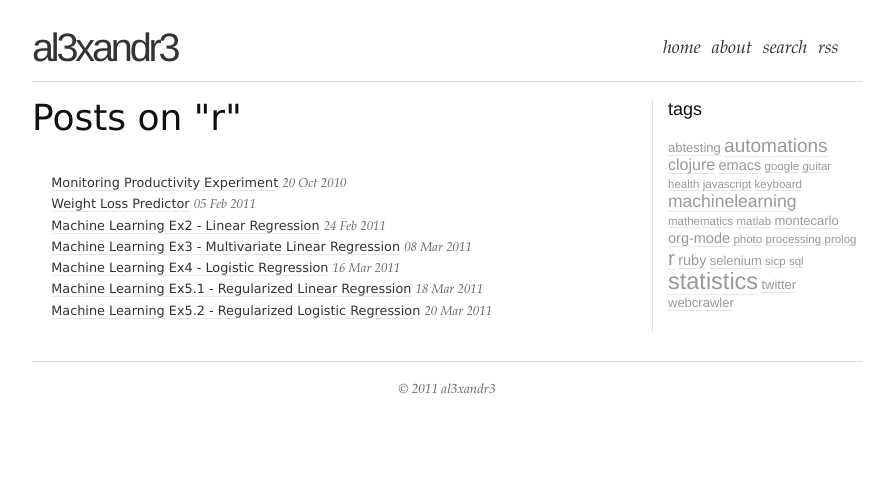
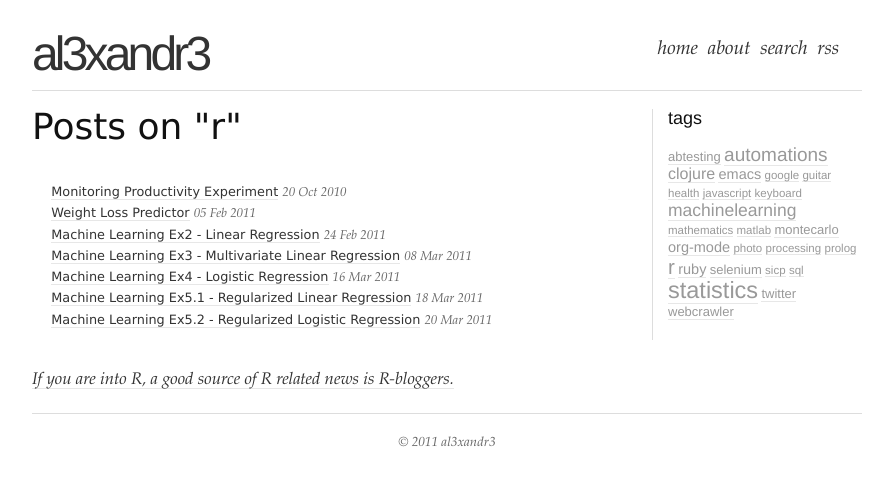
Before and after one commit to al3xandr3/al3xandr3.github.io, a Jekyll site: the page built from tags/r.html, in a window 1280 px wide. Shown: the top 486 px of the page, without its empty margins (173-1066 px from the left). Built offline with Jekyll 4.4.1, drawn with Linux system fonts in a browser that asks for light colours.

Commit message:
r-bloggers in R tags page

```diff
--- a/_org/posts/2011-03-20-ml-ex52.org
+++ b/_org/posts/2011-03-20-ml-ex52.org
@@ -203,4 +203,4 @@ legend("topright",  c(expression(lambda==0), expression(lambda==1),expression(la
 
 [[http://al3xandr3.github.com/img/ml-ex52-fit.png]]
 
-See that the black one is the more tightly fit to the crosses $\lambda=0$, and as we increase Lambda values it becomes more loose(and more generalized).
+See that the black line ($\lambda=0$) is the more tightly fit to the crosses points spread, and as we increase the lambda values it becomes more loose(and more generalized).
--- a/_posts/2011-03-20-ml-ex52.html
+++ b/_posts/2011-03-20-ml-ex52.html
@@ -309,7 +309,7 @@ legend(<span style="color: #8b2252;">"topright"</span>,  c(expression(lambda==0)
 <img src="http://al3xandr3.github.com/img/ml-ex52-fit.png" alt="http://al3xandr3.github.com/img/ml-ex52-fit.png" />
 </p>
 <p>
-See that the black one is the more tightly fit to the crosses \(\lambda=0\), and as we increase Lambda values it becomes more loose(and more generalized).
+See that the black line (\(\lambda=0\)) is the more tightly fit to the crosses points spread, and as we increase the lambda values it becomes more loose(and more generalized).
 </p></div>
 </div>
 <div id="postamble">
--- a/js/al3xandr3.js
+++ b/js/al3xandr3.js
@@ -24,7 +24,7 @@ $(function () {
 
   $("#title").css({
     "float": "left",
-    "font-size": "330%",
+    "font-size": "400%",
     "letter-spacing": "-.08em",
     "border-bottom": "0px solid"
   });
@@ -36,8 +36,8 @@ $(function () {
 
   $("#menu li").css({
     "float": "left",
-    "margin": "0 0.3em",
-    "font-size": "150%"
+    "margin": "0 0.25em",
+    "font-size": "160%"
   }).addClass("alt");
 
   $("#menu li a").css({
--- a/tags.rb
+++ b/tags.rb
@@ -30,6 +30,10 @@ HTML
   end
   html << '</div></ul>'
 
+  if category == 'r'
+    html << '</br><a href="http://www.r-bloggers.com/" class="alt" style="font-size: 140%; ">If you are into R, a good source of R related news is R-bloggers.</a>'
+  end
+
   File.open("/my/al3xandr3.github.com/tags/#{category}.html", 'w+') do |file|
     file.puts html
   end
--- a/tags/r.html
+++ b/tags/r.html
@@ -38,4 +38,4 @@ title: Posts on "r"
           <a href="/2011/03/20/ml-ex52.html">Machine Learning Ex5.2 - Regularized Logistic Regression</a>
           <span id="post-date" class="alt">20 Mar 2011</span>
        </li>
-</div></ul>
+</div></ul></br><a href="http://www.r-bloggers.com/" class="alt" style="font-size: 140%; ">If you are into R, a good source of R related news is R-bloggers.</a>
```
